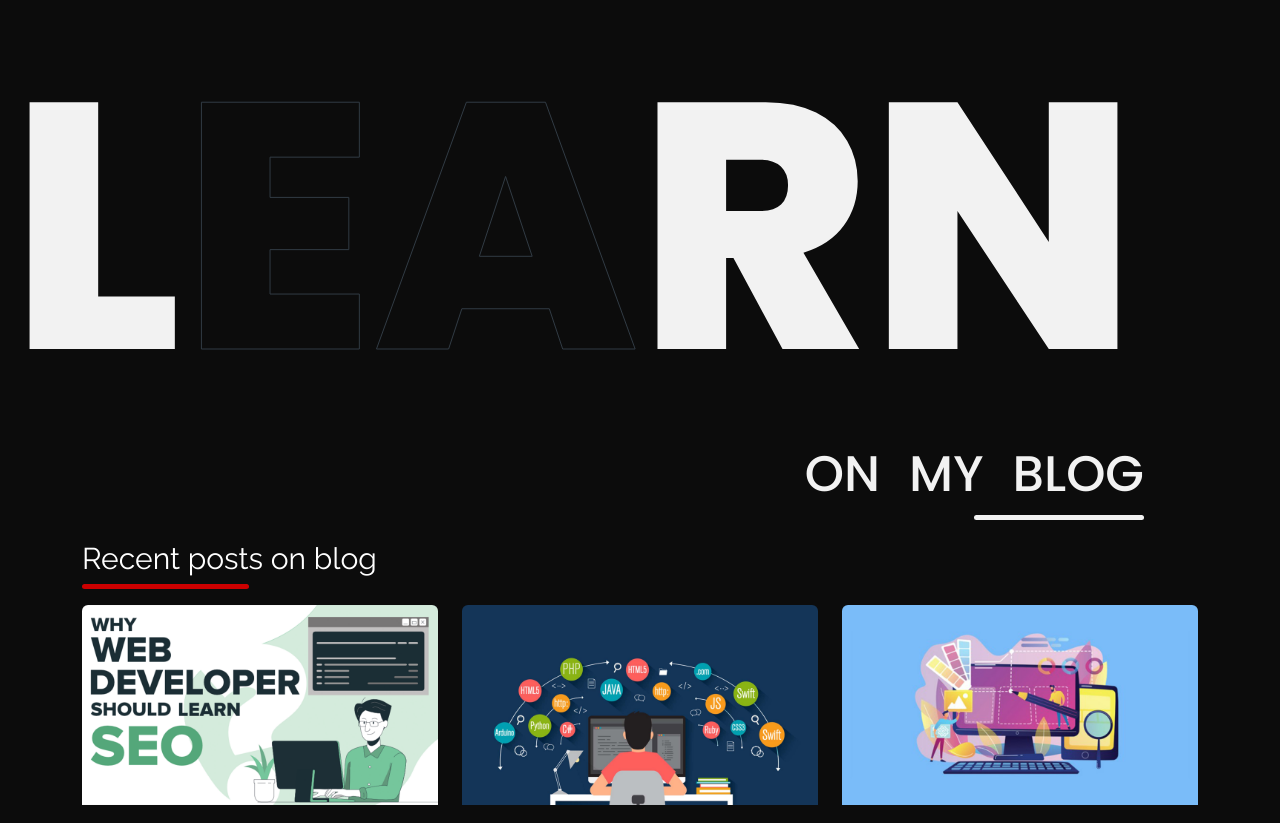
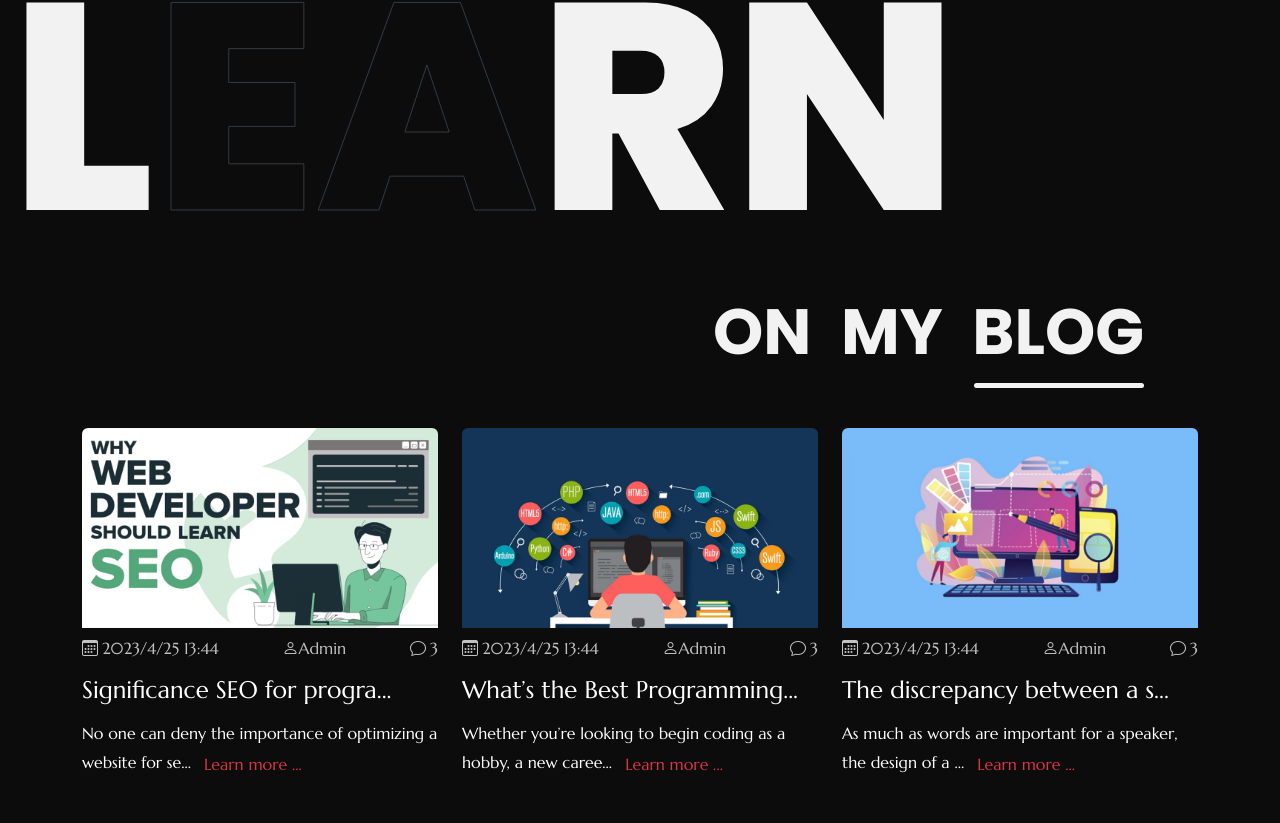
Before and after one commit to hussien-tawhidi/my-profile, a React (Create React App) app: page / in a window 1280 px wide. Shown: the part 1953-2776 px from the top of the page. Built offline with nearby package versions, Linux system fonts and the light colour scheme.

Commit message:
home update

```diff
--- a/src/components/recentBlogPosts/RecentBlogPosts.jsx
+++ b/src/components/recentBlogPosts/RecentBlogPosts.jsx
@@ -1,7 +1,7 @@
 import { truncate } from "lodash";
 import { Link } from "react-router-dom";
 import { blogPostData } from "../../content_option";
-import "./recentHomeBlog.css"
+import "./recentHomeBlog.css";
 
 export default function RecentBlogPosts() {
   return (
@@ -11,19 +11,43 @@ export default function RecentBlogPosts() {
           L<span>EA</span>
           RN
         </h1>
-          <p className="d-flex justify-content-end">On my blog</p>
+        <Link to='/blog'>
+          {" "}
+          <p className='d-flex justify-content-end'>On my blog</p>
+        </Link>
       </div>
-      <div className='container'>
-        <p className='home-recent-blog-post-title d-flex my-4'>
-          Recent posts on blog
-        </p>
+      <div className='container my-5'>
         <div className='row'>
           {blogPostData.slice(0, 3).map((item) => (
             <div className='col-md-4 col-12 h-50'>
               <div className='transparent rounded overflow-hidden'>
                 <img src={item.image} className='card-img-top ' alt='...' />
+                <p className='d-flex align-items-center justify-content-between mt-2 opacity-75'>
+                  <p>
+                    <span className='me-1'>
+                      <i class='bi bi-calendar3'></i>
+                    </span>
+                    2023/4/25 13:44
+                  </p>
+                  <p className='mx-2'>
+                    <span>
+                      <i class='bi bi-person'></i>
+                    </span>
+                    Admin
+                  </p>
+                  <p>
+                    <span className="me-1">
+                      <i class='bi bi-chat'></i>
+                    </span>
+                    3
+                  </p>
+                </p>
                 <div className='card-body transparent'>
-                  <h4 className='card-title my-3'>{truncate(item.title)}</h4>
+                  <p className='card-title my-3'>
+                    <h4 className='my-2'>
+                      <span>{truncate(item.title)}</span>
+                    </h4>
+                  </p>
                   <p className='card-text'>
                     {truncate(item?.para0, {
                       length: 65,
--- a/src/components/recentBlogPosts/recentHomeBlog.css
+++ b/src/components/recentBlogPosts/recentHomeBlog.css
@@ -1,17 +1,21 @@
 .blog-title {
   color: var(--text-title-color);
 }
+.blog-title a{
+    text-decoration: none;
+}
 .blog-title p {
+    color: var(--text-title-color);
   font-family: "Poppins", sans-serif;
-  font-size: 50px;
-  font-weight: 500;
+  font-size: 5vw;
+  font-weight: 700;
   text-transform: uppercase;
   word-spacing: 1rem;
   margin-right: 10%;
   position: relative;
 }
-.blog-title p::after{
-     content: "";
+.blog-title p::after {
+  content: "";
   position: absolute;
   bottom: -0.5rem;
   right: 0;
@@ -22,7 +26,7 @@
 }
 .blog-title h1 {
   font-family: "Poppins", sans-serif;
-  font-size: 350px;
+  font-size: 23vw;
   font-weight: 900;
   margin: 0;
   padding: 0;
@@ -33,3 +37,16 @@
   -webkit-text-stroke-width: 1px;
   -webkit-text-stroke-color: #313b44;
 }
+@media (max-width: 760px) {
+  .blog-title h1 {
+    font-size: 30vw;
+  }
+  .blog-title p {
+  word-spacing: .3rem;
+  margin-right: 3%;
+  font-size: 10vw;
+}
+.blog-title p::after {
+  width: 40%;
+}
+}
--- a/src/index.css
+++ b/src/index.css
@@ -43,13 +43,16 @@ body {
 ul {
   list-style: none;
 }
-
+p,
 h1,
 h2,
 h3,
 h4,
 h5,
 h6 {
+  margin: 0;
+  padding: 0;
+  box-sizing: border-box;
   font-family: Marcellus;
 }
 
```
Lines whose indentation alone changed are shown as unchanged.
